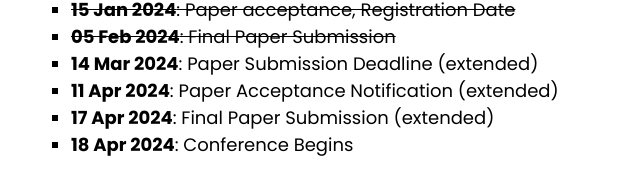
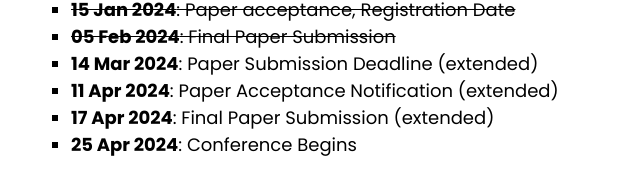
Before and after one commit to AmolChitale/AmolChitale.github.io, a plain HTML site: page key_dates_and_program.html in a window 1280 px wide. Shown: the part 1075-1255 px from the top of the page, 97-737 px from the left. Drawn offline with nearby package versions, Linux system fonts and the light colour scheme.

Commit message:
Updating dates of the function

```diff
--- a/key_dates_and_program.html
+++ b/key_dates_and_program.html
@@ -67,7 +67,7 @@
           <li><b>14 Mar 2024</b>: Paper Submission Deadline (extended)</li>
           <li><b>11 Apr 2024</b>: Paper Acceptance Notification (extended)</li>
           <li><b>17 Apr 2024</b>: Final Paper Submission (extended)</li>
-          <li><b>18 Apr 2024</b>: Conference Begins</li>
+          <li><b>25 Apr 2024</b>: Conference Begins</li>
         </ul>
         <br>
         <h3>General guidelines</h3>
```
Also changed, not shown: index.html (+1 -1 lines).
